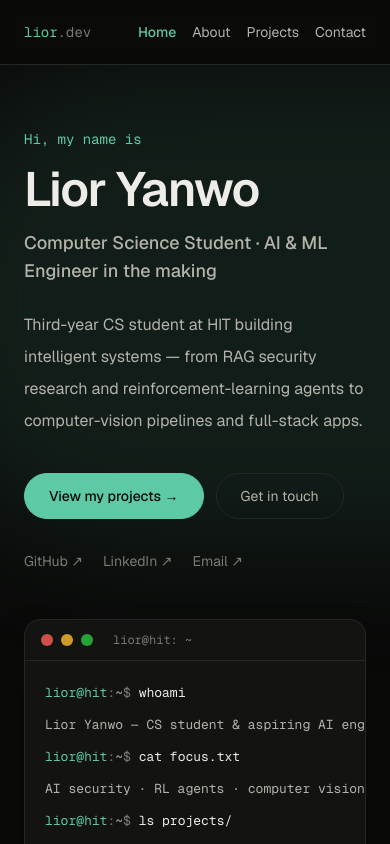
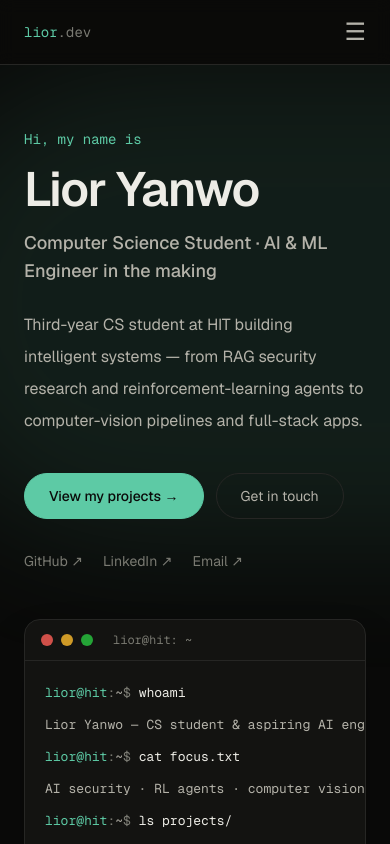
Before and after one commit to Lioryanwo/personal-website, a Next.js app: page / in a window 390 px wide. Shown: the top 844 px of the page. Built offline with nearby package versions, Linux system fonts and the light colour scheme.

Commit message:
feat(nav): start responsive mobile navigation

```diff
--- a/app/components/Nav.tsx
+++ b/app/components/Nav.tsx
@@ -2,6 +2,7 @@
 
 import Link from "next/link";
 import { usePathname } from "next/navigation";
+import { useState } from "react";
 import Container from "./Container";
 
 const navLinks = [
@@ -13,6 +14,7 @@ const navLinks = [
 
 export default function Nav() {
   const pathname = usePathname();
+  const [isOpen, setIsOpen] = useState(false);
 
   const isActive = (href: string) =>
     href === "/" ? pathname === "/" : pathname.startsWith(href);
@@ -20,24 +22,27 @@ export default function Nav() {
   return (
     <header className="sticky top-0 z-50 border-b border-line bg-background/70 backdrop-blur supports-[backdrop-filter]:bg-background/60">
       <Container>
-        <nav
-          aria-label="Main"
-          className="flex h-16 items-center justify-between"
-        >
+        <nav aria-label="Main">
+          <div className="flex h-16 items-center justify-between">
+            {/* Logo */}
             <Link href="/" className="font-mono text-sm text-accent">
               lior<span className="text-faint">.dev</span>
             </Link>
 
-          <div className="flex items-center gap-4 text-sm sm:gap-7">
+            {/* Desktop navigation */}
+            <div className="hidden items-center gap-7 text-sm md:flex">
               {navLinks.map((link) => {
                 const active = isActive(link.href);
+
                 return (
                   <Link
                     key={link.href}
                     href={link.href}
                     aria-current={active ? "page" : undefined}
                     className={`transition-colors hover:text-foreground ${
-                    active ? "font-medium text-accent" : "text-muted"
+                      active
+                        ? "font-medium text-accent"
+                        : "text-muted"
                     }`}
                   >
                     {link.label}
@@ -45,6 +50,43 @@ export default function Nav() {
                 );
               })}
             </div>
+
+            {/* Mobile menu button */}
+            <button
+              type="button"
+              onClick={() => setIsOpen((current) => !current)}
+              aria-label="Toggle navigation menu"
+              aria-expanded={isOpen}
+              className="text-2xl text-muted transition-colors hover:text-foreground md:hidden"
+            >
+              {isOpen ? "✕" : "☰"}
+            </button>
+          </div>
+
+          {/* Mobile navigation */}
+          {isOpen && (
+            <div className="flex flex-col gap-4 border-t border-line py-4 text-sm md:hidden">
+              {navLinks.map((link) => {
+                const active = isActive(link.href);
+
+                return (
+                  <Link
+                    key={link.href}
+                    href={link.href}
+                    onClick={() => setIsOpen(false)}
+                    aria-current={active ? "page" : undefined}
+                    className={`transition-colors hover:text-foreground ${
+                      active
+                        ? "font-medium text-accent"
+                        : "text-muted"
+                    }`}
+                  >
+                    {link.label}
+                  </Link>
+                );
+              })}
+            </div>
+          )}
         </nav>
       </Container>
     </header>
```
Lines whose indentation alone changed are shown as unchanged.
